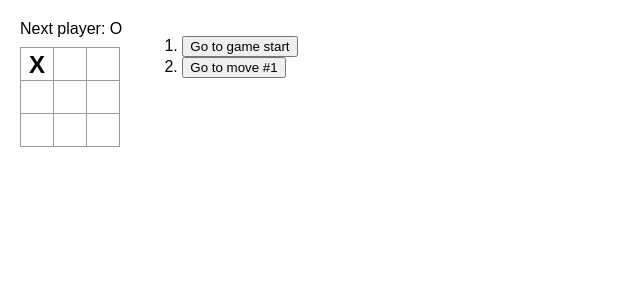
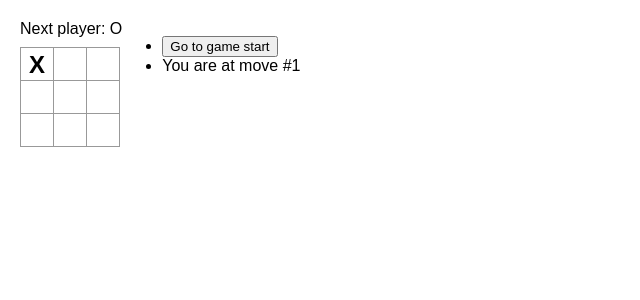
Before and after one commit to reg710/react-practice, a React (Create React App) app: page / in a window 1280 px wide. Both pictures are taken after a click on the button 37 px from the left and 64 px from the top of the page. Shown: the top 300 px of the page, without its empty margins (0-640 px from the left). Built offline with nearby package versions, Linux system fonts and the light colour scheme.

Commit message:
Show current move as text not a button

```diff
--- a/src/App.js
+++ b/src/App.js
@@ -72,14 +72,19 @@ export default function Game() {
 
   const moves = history.map((squares, move) => {
     let description;
-    if (move > 0) {
-      description = 'Go to move #' + move;
+    if ( (move === currentMove) && move === 0) {
+      description = <div>You are at the start of the game</div>
+    } else if (move === currentMove) {
+      description = <div>You are at move #{move}</div>;
+    } else if (move > 0) {
+      description = <button onClick={() => jumpTo(move)}>Go to move #{move}</button>;
     } else {
-      description = 'Go to game start';
+      description = <button onClick={() => jumpTo(move)}>Go to game start</button>;
     }
+
     return (
       <li key={move}>
-        <button onClick={() => jumpTo(move)}>{description}</button>
+        {description}
       </li>
     )
   })
@@ -89,7 +94,7 @@ export default function Game() {
         <Board xIsNext={xIsNext} squares={currentSquares} onPlay={handlePlay} />
       </div>
       <div className="game-info">
-        <ol>{moves}</ol>
+        <ul>{moves}</ul>
       </div>
     </div>
   )
```
